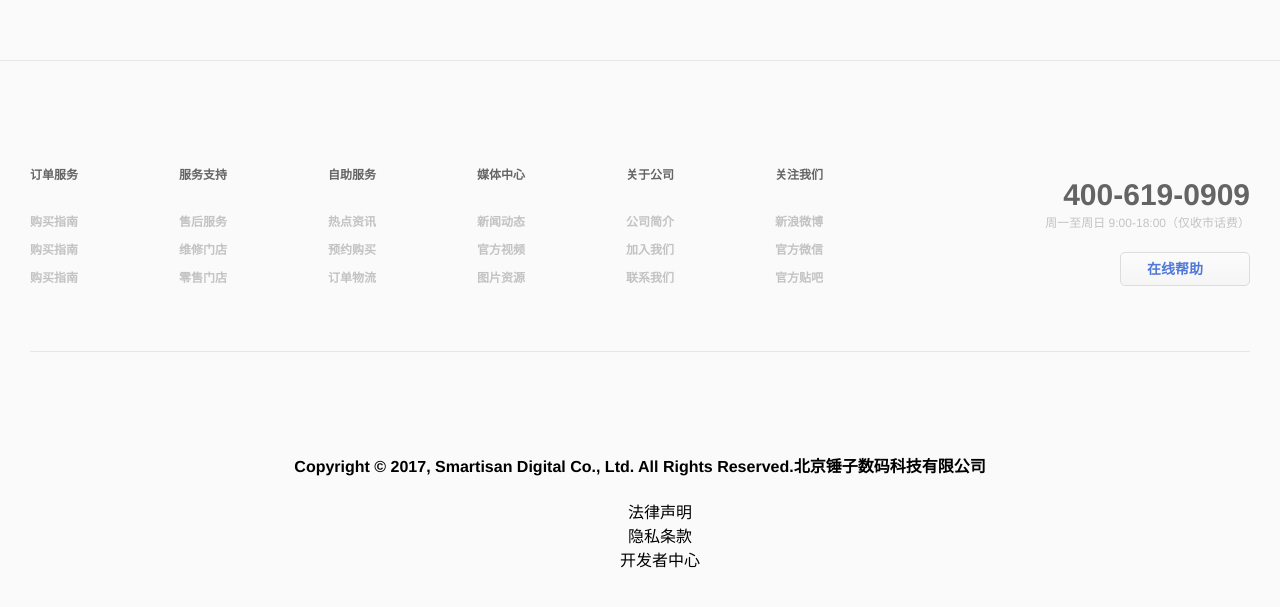
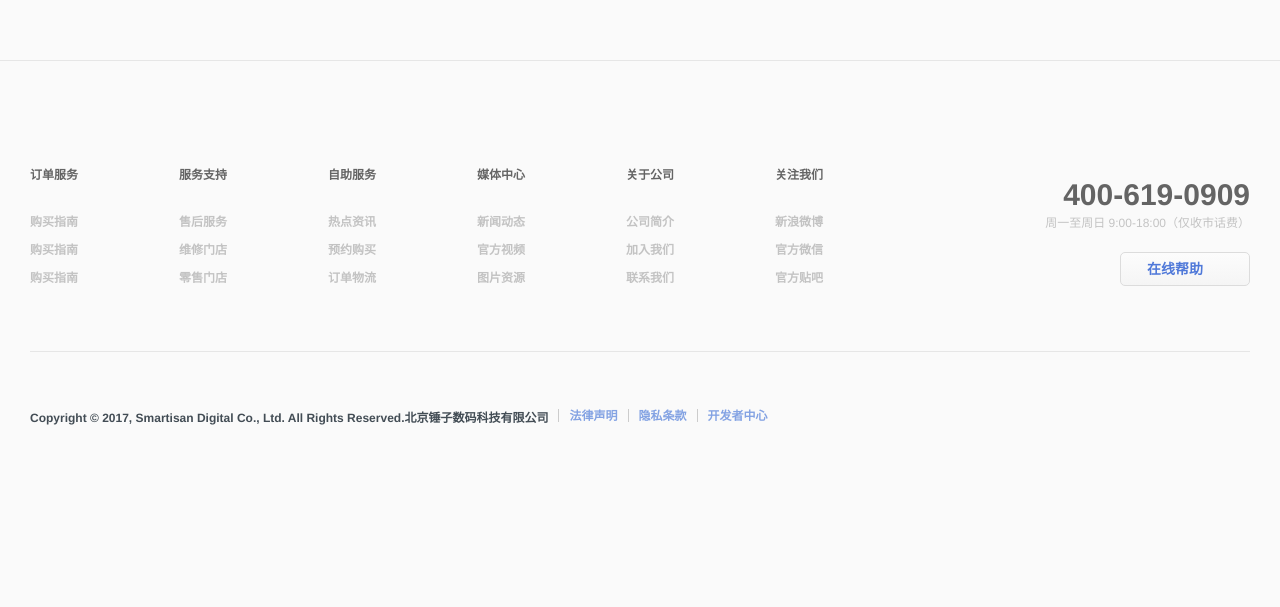
Before and after one commit to taosin/vue_smartisan, a Vue app: page /#/ in a window 1280 px wide. Shown: the part 1078-1685 px from the top of the page. After the commit the page ends 1544 px from the top, so only its background shows below. Built offline with nearby package versions, Linux system fonts and the light colour scheme; the HTML template or start-up script is replaced by a standard one.

Commit message:
调整footer组件页面显示

```diff
--- a/src/components/footer.vue
+++ b/src/components/footer.vue
@@ -18,12 +18,12 @@
 			</div>
 		</div>
 		<div class="s-copyright">
-			<div>
+			<div class="s-top">
 				<h4>Copyright © 2017, Smartisan Digital Co., Ltd. All Rights Reserved.北京锤子数码科技有限公司</h4>
 				<ul>
-					<li>法律声明</li>
-					<li>隐私条款</li>
-					<li>开发者中心</li>
+					<li><a>法律声明</a></li>
+					<li><a>隐私条款</a></li>
+					<li><a>开发者中心</a></li>
 				</ul>
 				<div>
 
@@ -181,7 +181,36 @@
 			width: 1220px;
 			margin: 0 auto;
 			overflow: hidden;
-			padding: 80px 0px 60px 0;
+			padding-bottom: 25px;
+			.s-top{
+				color: #434d55;
+				font-size: 12px;
+				padding: 40px 0;
+
+				h4{
+					float: left;
+				}
+				ul{
+					padding: 0;
+					float: left;
+					margin-left: 10px;
+					margin-top: 17px;
+					li{
+						float: left;
+						line-height: 12px;
+						padding: 1px 10px 0;
+						border-left: 1px solid #ccc;
+						a{
+							color: #84a3e3;
+							cursor: pointer;
+							-webkit-transition: all .15s ease-out;
+							transition: all .15s ease-out;
+							text-decoration: none;
+							font-weight: bold;
+						}
+					}
+				}
+			}
 		}
 		ul{
 			li{
```
